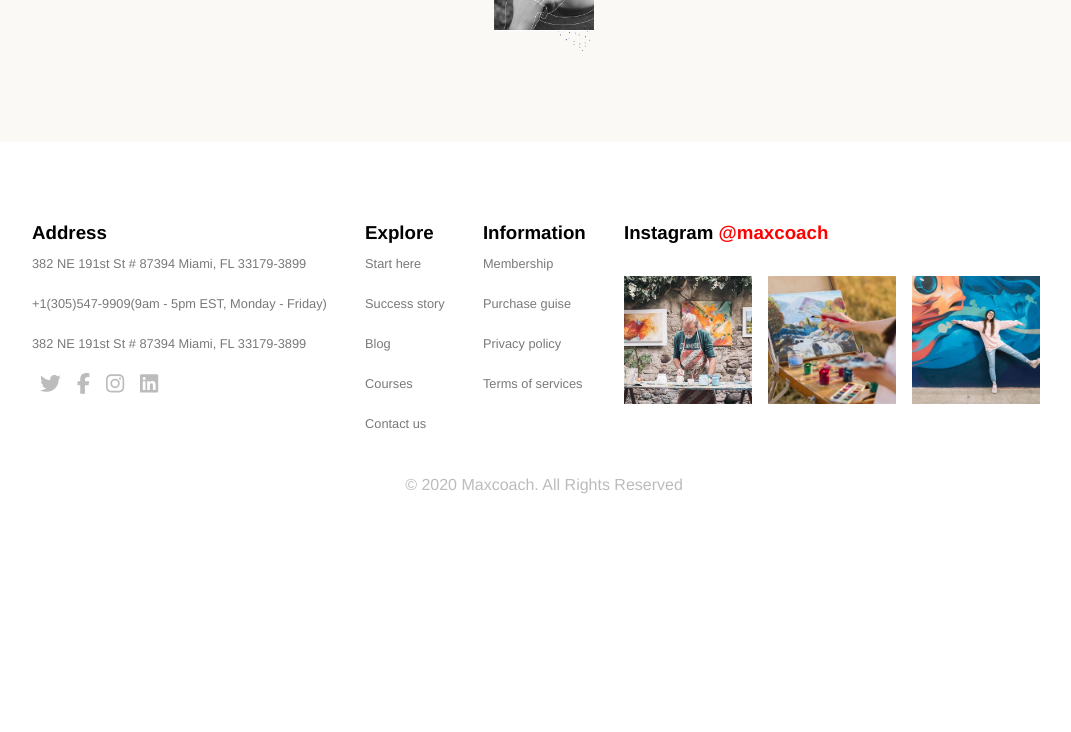
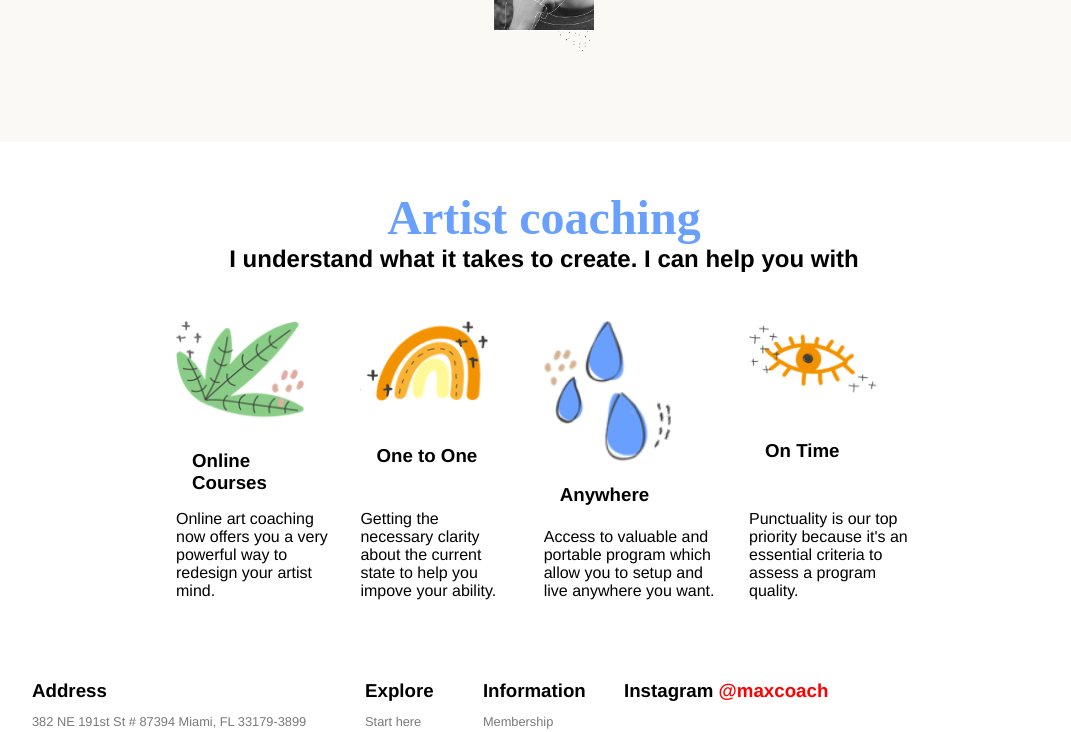
Before and after one commit to Elsti97/proj-html-vuejs, a Vue app: page / in a window 1280 px wide. Shown: the part 498-1230 px from the top of the page, without its empty margins (96-1167 px from the left). Before the commit the page ends 1008 px from the top, so only its background shows below. Built offline with nearby package versions, Linux system fonts and the light colour scheme; a web font is replaced by a local one.

Commit message:
Artist coaching done

```diff
--- a/src/components/main_folder/ContComp1.vue
+++ b/src/components/main_folder/ContComp1.vue
@@ -1,14 +1,73 @@
 <template>
   <div>
+    <!--* COACHING -->
+    <div>
+      <!-- TITOLO -->
+      <div class="flex-center">
+        <h1 class="font-celeste">Artist coaching</h1>
+        <h2>I understand what it takes to create. I can help you with</h2>
+      </div>
+      <!-- 4 CARDS -->
+      <div class="container">
+        <div class="card">
+          <img src="../../assets/images/artist-box-image-01.png" alt="image box artist 1" />
+          <h3>Online Courses</h3>
+          <p>Online art coaching now offers you a very powerful way to redesign your artist mind.</p>
+        </div>
+        <div class="card">
+          <img src="../../assets/images/artist-box-image-02.png" alt="image box artist 2" />
+          <h3>One to One</h3>
+          <p>Getting the necessary clarity about the current state to help you impove your ability.</p>
+        </div>
+        <div class="card">
+          <img src="../../assets/images/artist-box-image-03.png" alt="image box artist 3" />
+          <h3>Anywhere</h3>
+          <p>Access to valuable and portable program which allow you to setup and live anywhere you want.</p>
+        </div>
+        <div class="card">
+          <img src="../../assets/images/artist-box-image-04.png" alt="image box artist 4" />
+          <h3>On Time</h3>
+          <p>Punctuality is our top priority because it's an essential criteria to assess a program quality.</p>
+        </div>
+      </div>
+    </div>
+    <!-- GARRIX CIT -->
+    <div></div>
+    <!-- YT VIDEO -->
+    <div></div>
   </div>
 </template>
 
 <script>
-  export default {
-    name: "ContComp1",
-  }
+export default {
+  name: "ContComp1",
+};
 </script>
 
 <style lang="scss" scoped>
-
+.flex-center {
+  display: flex;
+  justify-content: center;
+  align-items: center;
+  margin: 3rem 0;
+  flex-direction: column;
+}
+.container {
+  display: flex;
+  justify-content: space-around;
+  width: 60%;
+  margin: auto;
+  .card{
+    display: flex;
+    flex-direction: column;
+    justify-content: space-between;
+    margin: 0 1rem;
+    h3{
+      margin: 1rem;
+    }
+    img{
+      width: 8rem;
+    }
+  }
+}
 </style>
```
